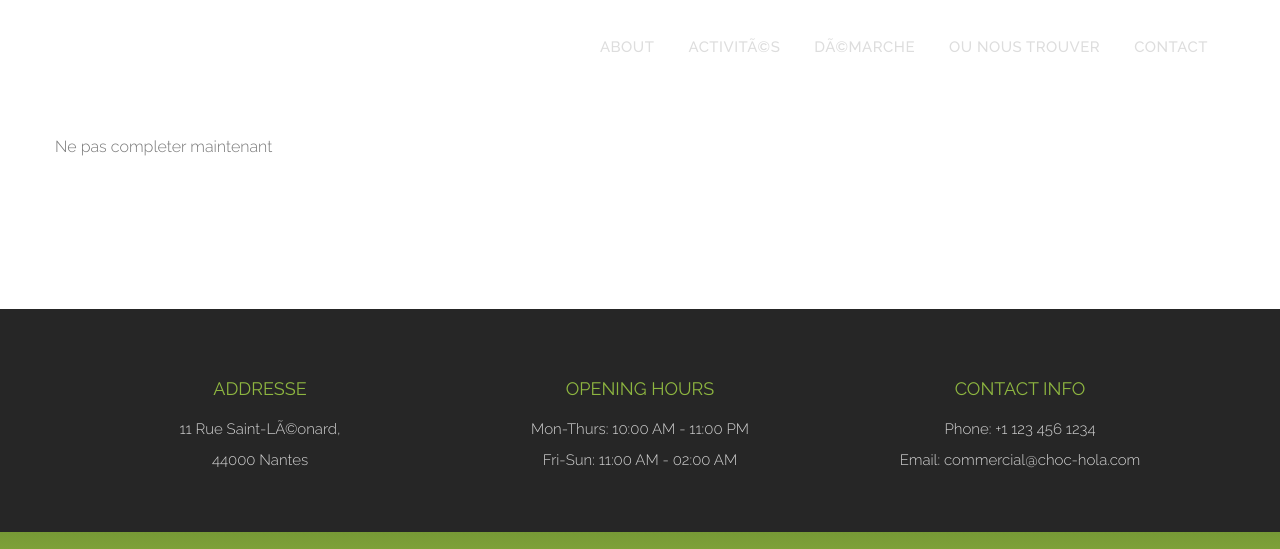
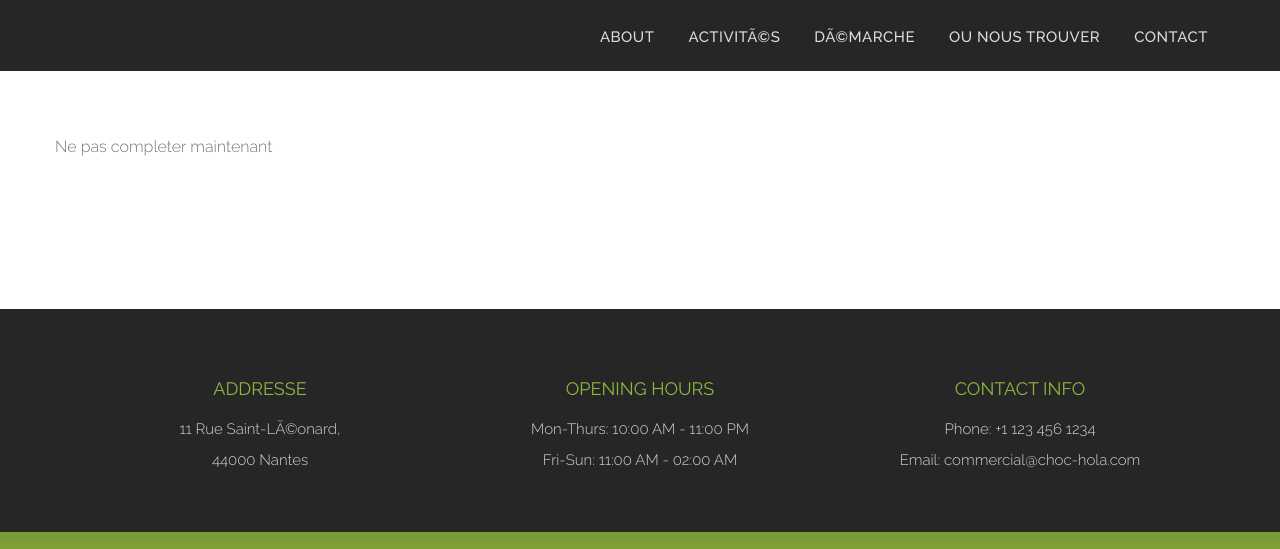
Before and after one commit to gwenaelp/choc-hola-site, a plain HTML site: page ou-nous-trouver.html in a window 1280 px wide. Shown: the top 549 px of the page. Drawn offline with Linux system fonts and the light colour scheme.

Commit message:
compile ou-nous-trouver.html

```diff
--- a/ou-nous-trouver.html
+++ b/ou-nous-trouver.html
@@ -37,7 +37,7 @@
 <body id="page-top" data-spy="scroll" data-target=".navbar-fixed-top">
 <!-- Navigation
     ==========================================-->
-<nav id="menu" class="navbar navbar-default navbar-fixed-top">
+<nav id="menu" class="navbar navbar-default navbar-fixed-top always">
   <div class="container">
     <!-- Brand and toggle get grouped for better mobile display -->
     <div class="navbar-header">
```
